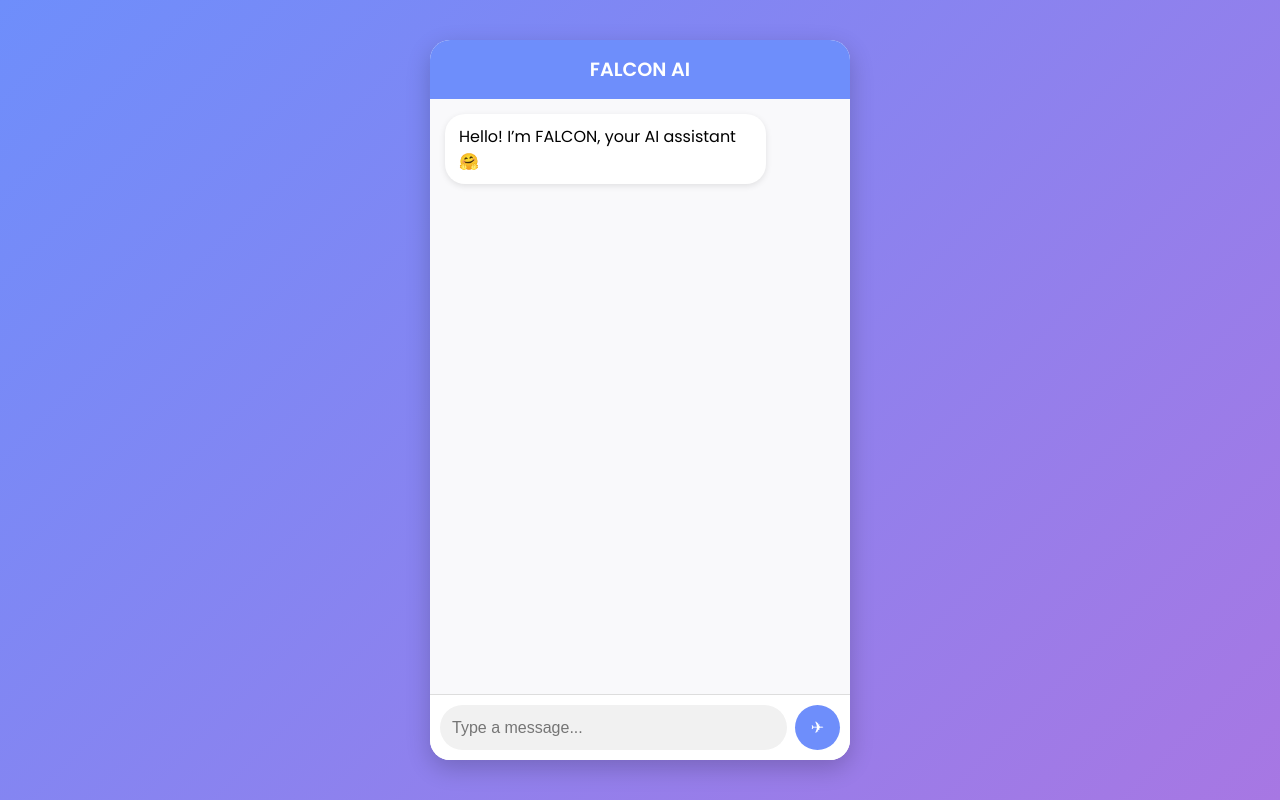
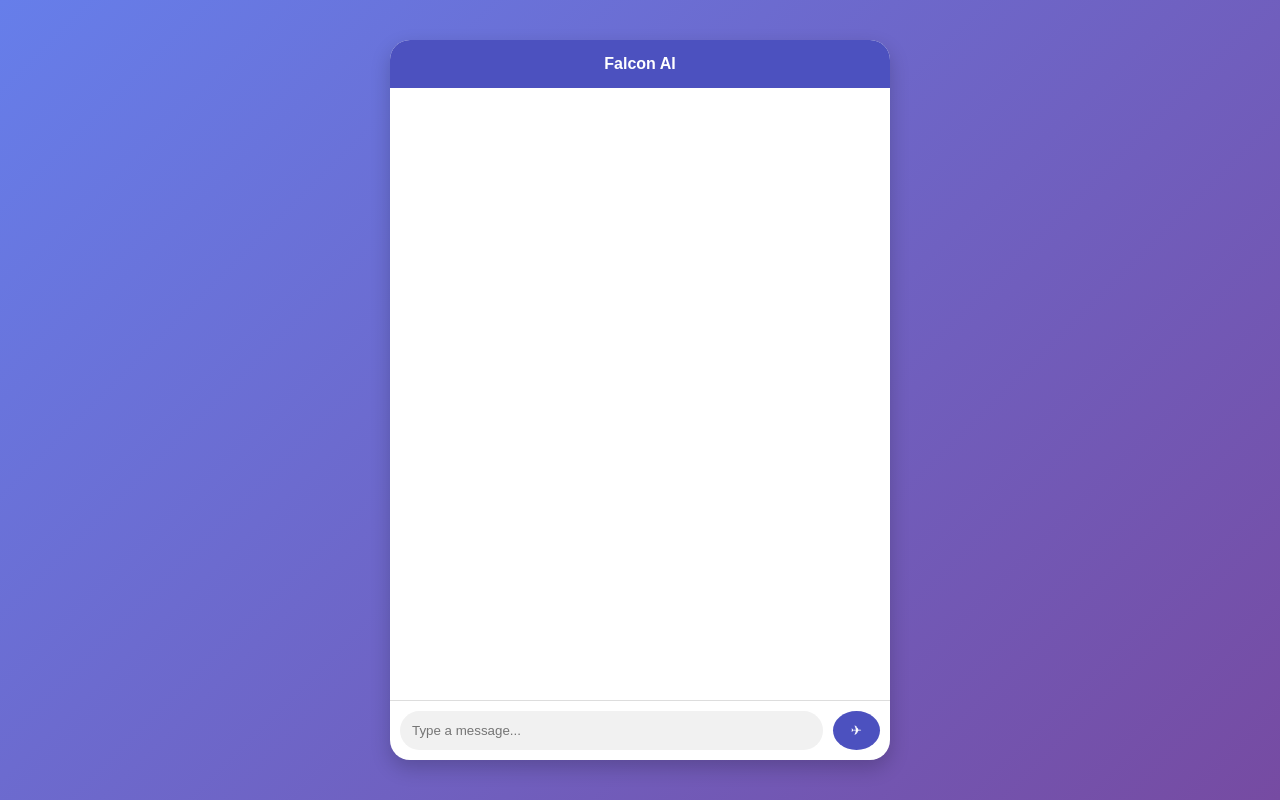
Before and after one commit to mujahi-01/Falcon, a website: page index.html in a window 1280 px wide. Drawn offline with Linux system fonts and the light colour scheme.

Commit message:
Update index.html
API KEY AT JS INDEX.HTML

```diff
--- a/index.html
+++ b/index.html
@@ -1,149 +1,115 @@
 <!DOCTYPE html>
 <html lang="en">
 <head>
-  <meta charset="UTF-8">
-  <meta name="viewport" content="width=device-width, initial-scale=1.0">
-  <title>FALCON AI</title>
-
-  <!-- Google Font -->
-  <link href="https://fonts.googleapis.com/css2?family=Poppins:wght@400;600&display=swap" rel="stylesheet">
-
+  <meta charset="UTF-8" />
+  <meta name="viewport" content="width=device-width, initial-scale=1.0"/>
+  <title>Falcon AI</title>
   <style>
     body {
+      font-family: 'Poppins', sans-serif;
       margin: 0;
-      font-family: 'Poppins', sans-serif;
-      background: linear-gradient(135deg, #6e8efb, #a777e3);
+      padding: 0;
+      background: linear-gradient(135deg, #667eea, #764ba2);
       display: flex;
       justify-content: center;
       align-items: center;
       height: 100vh;
     }
-
     .chat-container {
-      background: #fff;
-      width: 100%;
-      max-width: 420px;
-      height: 90vh;
+      background: white;
+      width: 95%;
+      max-width: 500px;
+      height: 90%;
       display: flex;
       flex-direction: column;
       border-radius: 20px;
-      box-shadow: 0 8px 25px rgba(0,0,0,0.2);
+      box-shadow: 0 8px 20px rgba(0,0,0,0.2);
       overflow: hidden;
     }
-
-    /* Header */
     .chat-header {
-      background: #6e8efb;
-      color: #fff;
+      background: #4c51bf;
+      color: white;
+      padding: 15px;
       text-align: center;
-      padding: 15px;
-      font-size: 1.2em;
-      font-weight: 600;
+      font-weight: bold;
     }
-
-    /* Chat box */
     .chat-box {
       flex: 1;
       padding: 15px;
       overflow-y: auto;
       display: flex;
       flex-direction: column;
-      gap: 10px;
-      background: #f9f9fb;
     }
-
     .message {
       max-width: 75%;
-      padding: 10px 14px;
+      margin-bottom: 12px;
+      padding: 10px 15px;
       border-radius: 20px;
+      line-height: 1.4;
       animation: fadeIn 0.3s ease-in-out;
     }
-
+    .user {
+      align-self: flex-end;
+      background: linear-gradient(135deg, #667eea, #4fd1c5);
+      color: white;
+      border-bottom-right-radius: 5px;
+    }
     .ai {
       align-self: flex-start;
-      background: #fff;
-      box-shadow: 0 2px 6px rgba(0,0,0,0.1);
+      background: #edf2f7;
+      border-bottom-left-radius: 5px;
     }
-
-    .user {
-      align-self: flex-end;
-      background: linear-gradient(135deg, #6e8efb, #4db6ac);
-      color: #fff;
-      box-shadow: 0 2px 6px rgba(0,0,0,0.2);
-    }
-
-    /* Input area */
     .chat-input {
       display: flex;
+      border-top: 1px solid #ddd;
       padding: 10px;
-      border-top: 1px solid #ddd;
-      background: #fff;
     }
-
     .chat-input input {
       flex: 1;
+      border: none;
+      outline: none;
       padding: 12px;
+      border-radius: 25px;
+      background: #f1f1f1;
+    }
+    .chat-input button {
+      margin-left: 10px;
       border: none;
-      border-radius: 25px;
-      outline: none;
-      background: #f1f1f1;
-      font-size: 1em;
+      background: #4c51bf;
+      color: white;
+      padding: 12px 18px;
+      border-radius: 50%;
+      cursor: pointer;
     }
-
-    .chat-input button {
-      margin-left: 8px;
-      background: #6e8efb;
-      border: none;
-      border-radius: 50%;
-      width: 45px;
-      height: 45px;
-      cursor: pointer;
-      display: flex;
-      justify-content: center;
-      align-items: center;
-      transition: 0.3s;
-    }
-
-    .chat-input button:hover {
-      background: #5a77d6;
-    }
-
-    .chat-input button span {
-      color: white;
-      font-size: 1.2em;
-    }
-
-    /* Scrollbar */
-    .chat-box::-webkit-scrollbar {
-      width: 6px;
-    }
-    .chat-box::-webkit-scrollbar-thumb {
-      background: #ccc;
-      border-radius: 3px;
-    }
-
     @keyframes fadeIn {
-      from { opacity: 0; transform: translateY(10px); }
-      to { opacity: 1; transform: translateY(0); }
+      from {opacity: 0; transform: translateY(5px);}
+      to {opacity: 1; transform: translateY(0);}
     }
   </style>
 </head>
 <body>
   <div class="chat-container">
-    <div class="chat-header"> FALCON AI</div>
-
-    <div class="chat-box" id="chat-box">
-      <div class="message ai">Hello! I’m FALCON, your AI assistant 🤗</div>
-    </div>
-
+    <div class="chat-header">Falcon AI</div>
+    <div class="chat-box" id="chat-box"></div>
     <div class="chat-input">
-      <input id="user-input" type="text" placeholder="Type a message...">
-      <button id="send-btn"><span>✈</span></button>
+      <input type="text" id="user-input" placeholder="Type a message..."/>
+      <button onclick="sendMessage()">✈</button>
     </div>
   </div>
 
   <script>
-  const API_KEY = "AIzaSyB2JQrfKFCjT5ox-Y8Apc4AuJfzUR-StrA"; // ⚠️ visible to everyone
+    const API_KEY = "AIzaSyB2JQrfKFCjT5ox-Y8Apc4AuJfzUR-StrA"; // ⚠️ Replace with your key (visible!)
+
+    const chatBox = document.getElementById("chat-box");
+    const userInput = document.getElementById("user-input");
+
+    function addMessage(text, sender) {
+      const msg = document.createElement("div");
+      msg.classList.add("message", sender);
+      msg.innerText = text;
+      chatBox.appendChild(msg);
+      chatBox.scrollTop = chatBox.scrollHeight;
+    }
 
     async function sendMessage() {
       const text = userInput.value.trim();
@@ -165,6 +131,7 @@
         );
 
         const result = await response.json();
+        console.log("Gemini API response:", result);
 
         const reply =
           result.candidates?.[0]?.content?.parts?.[0]?.text ||
@@ -172,6 +139,7 @@
 
         addMessage(reply, "ai");
       } catch (err) {
+        console.error("Gemini API error:", err);
         addMessage("⚠️ Error connecting to AI.", "ai");
       }
     }
```
Lines whose indentation alone changed are shown as unchanged.
